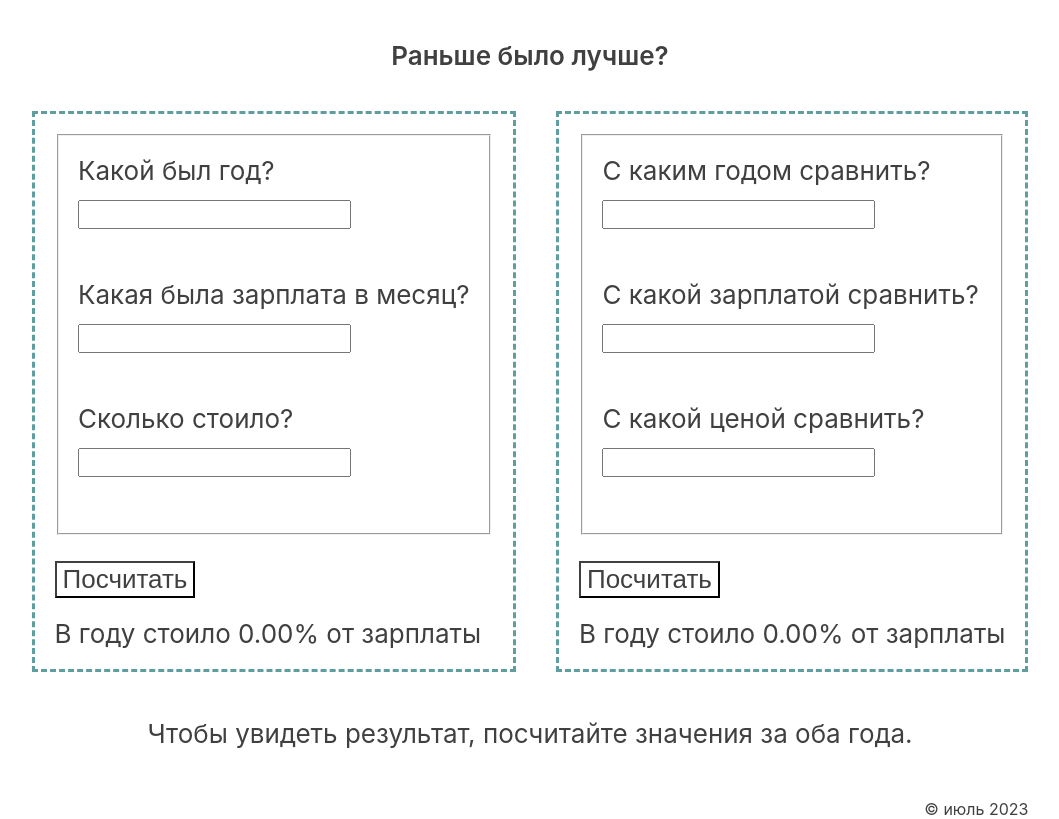
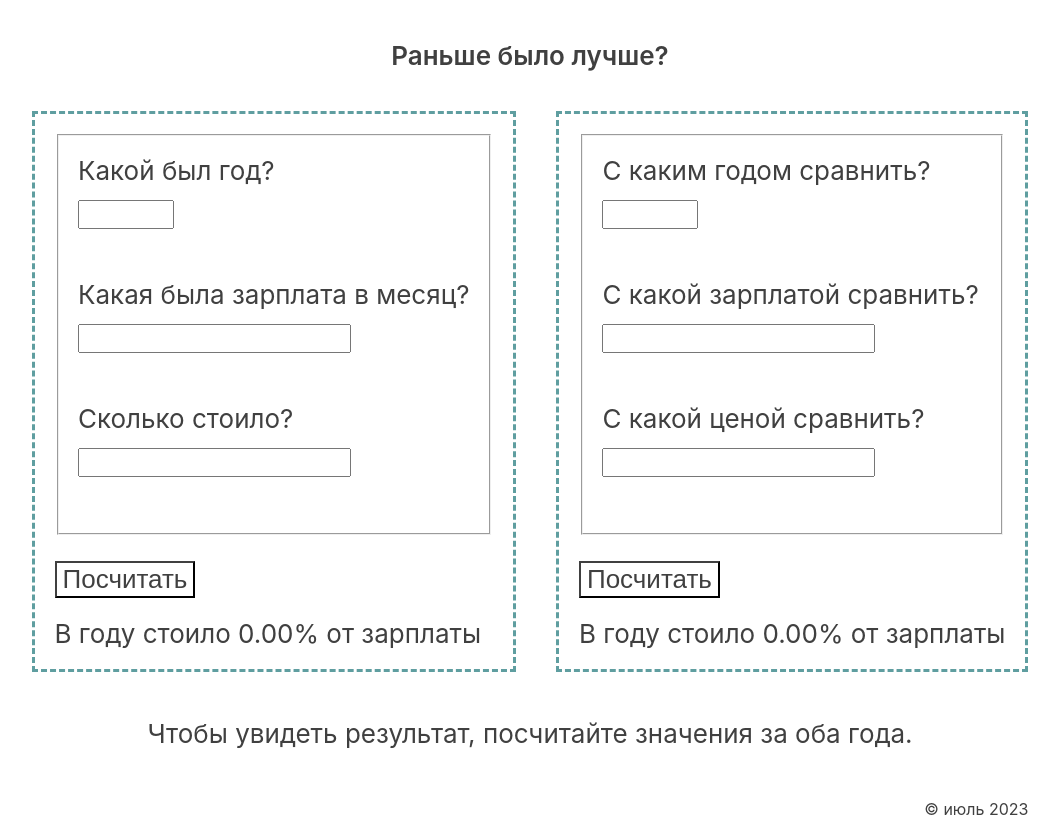
Before and after one commit to e-zotova/how-much-was-it, a React (Create React App) app: page / in a window 1280 px wide. Shown: the whole page, without its empty margins (110-1169 px from the left). Built offline with nearby package versions, Linux system fonts and the light colour scheme.

Commit message:
refactor: add min values to inputs

```diff
--- a/src/components/Form.js
+++ b/src/components/Form.js
@@ -41,10 +41,13 @@ function Form({
         <input
           id="year"
           name="year"
-          type="year"
+          type="number"
           className="calculator__input"
           value={formValue.year || ""}
           onChange={handleChange}
+          min="1900"
+          max="2099"
+          step="1"
           required
         />
         <label htmlFor="salary" className="calculator__header">
@@ -53,10 +56,11 @@ function Form({
         <input
           id="salary"
           name="salary"
-          type="salary"
+          type="number"
           className="calculator__input"
           value={formValue.salary || ""}
           onChange={handleChange}
+          min="1"
           required
         />
         <label htmlFor="price" className="calculator__header">
@@ -65,10 +69,11 @@ function Form({
         <input
           id="price"
           name="price"
-          type="price"
+          type="number"
           className="calculator__input"
           value={formValue.price || ""}
           onChange={handleChange}
+          min="1"
           required
         />
       </fieldset>
```
